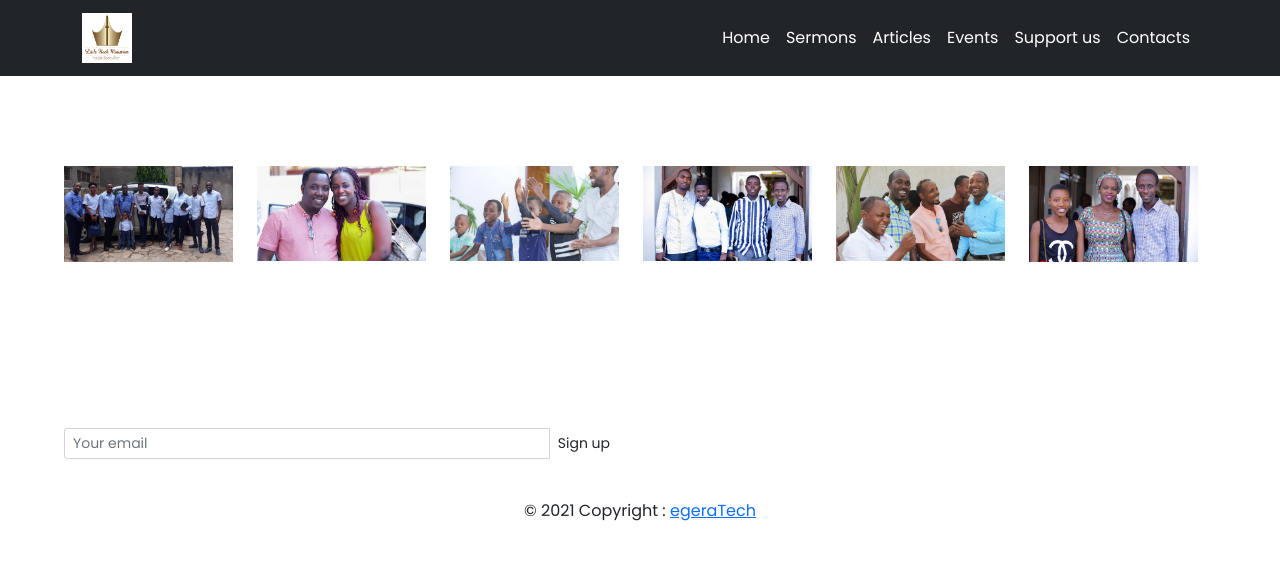
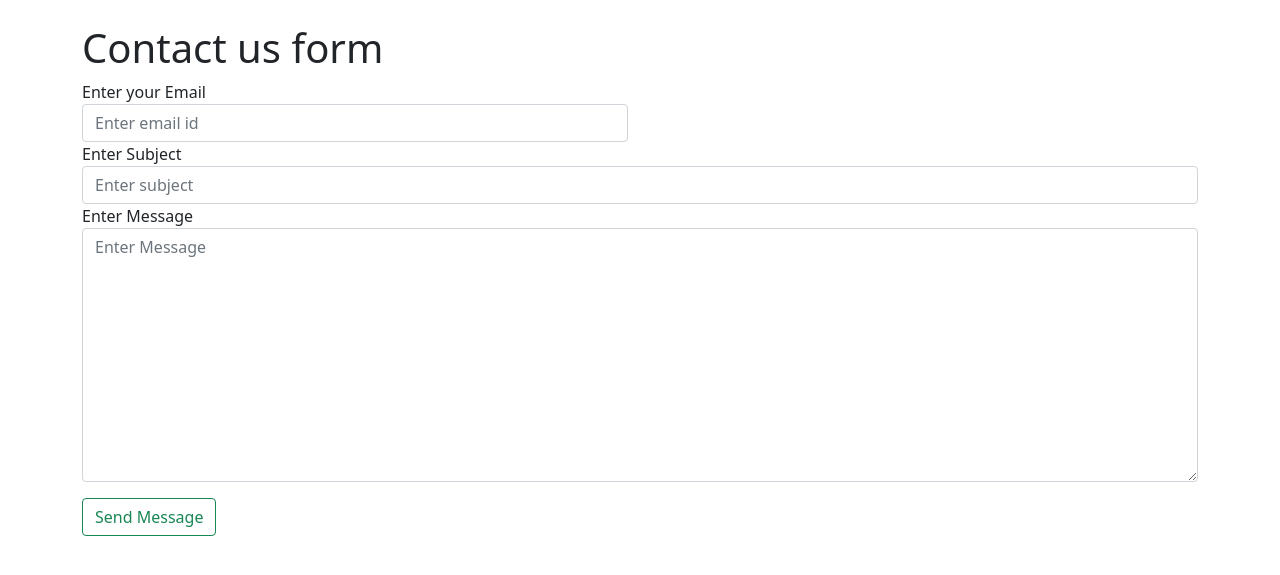
Before and after one commit to munyeshaka/littleFlockBurundi, a Django app: page /flock/events/ in a window 1280 px wide. Shown: the top 575 px of the page. Run offline with Django 4.2, Linux system fonts and the light colour scheme; data comes from the database, SQL or seed files in the repository; some libraries are stand-ins or nearby versions.

Commit message:
email final

```diff
--- /dev/null
+++ b/flock/forms.py
@@ -0,0 +1,6 @@
+from django import forms
+
+class ContactMeForm(forms.Form):
+    emailid = forms.EmailField(widget=forms.TextInput(attrs={'class':'form-control', 'placeholder':'Enter email id'}), required=True)
+    subject = forms.CharField(widget=forms.TextInput(attrs={'class':'form-control', 'placeholder':'Enter subject'}), required=True)
+    message = forms.CharField(widget=forms.Textarea(attrs={'class':'form-control', 'placeholder':'Enter Message'}), required=True)
--- /dev/null
+++ b/flock/templates/flock/events.html
@@ -0,0 +1,53 @@
+<!DOCTYPE html>
+<html lang="en">
+    <head>
+        <meta charset="UTF-8">
+        <meta http-equiv="X-UA-Compatible" content="IE=edge">
+        <meta name="viewport" content="width=device-width, initial-scale=1.0">
+        <title>Document</title>
+        <link href="https://cdn.jsdelivr.net/npm/bootstrap@5.0.0-beta3/dist/css/bootstrap.min.css" rel="stylesheet"
+            integrity="sha384-eOJMYsd53ii+scO/bJGFsiCZc+5NDVN2yr8+0RDqr0Ql0h+rP48ckxlpbzKgwra6" crossorigin="anonymous">
+        <style>
+            .marg {
+                margin: 20%;
+            }
+        </style>
+    </head>
+    <body>
+        <dev class="marg">
+            <form class="form-contact contact_form container" action="{% url 'flock:events' %}" method="post" id="contactForm"
+                novalidate="novalidate">
+                <h1>Contact us form</h1>
+                {% csrf_token %}
+                <div class="row">
+
+                    <div class="col-6">
+                        <div class="form-group">
+                            <label for="email">Enter your Email</label>
+                            {{ form.emailid }}
+                        </div>
+                    </div>
+
+                    <div class="col-12">
+                        <div class="form-group">
+                            <label for="subject">Enter Subject</label>
+                            {{form.subject}}
+                        </div>
+                    </div>
+                    <div class="col-12">
+                        <div class="form-group">
+                            <label for="Message">Enter Message</label>
+                            {{form.message}}
+                        </div>
+                    </div>
+                </div>
+                <div class="form-group mt-lg-3">
+                    <button type="submit" class="btn btn-outline-success">Send Message</button>
+                </div>
+            </form>
+        </dev>
+        <script src="https://cdn.jsdelivr.net/npm/bootstrap@5.0.0-beta3/dist/js/bootstrap.bundle.min.js"
+            integrity="sha384-JEW9xMcG8R+pH31jmWH6WWP0WintQrMb4s7ZOdauHnUtxwoG2vI5DkLtS3qm9Ekf"
+            crossorigin="anonymous"></script>
+    </body>
+</html>
--- a/flock/urls.py
+++ b/flock/urls.py
@@ -1,5 +1,5 @@
-#from django.urls import path, re_path
-#from django.conf.urls import url
+
+
 from django.urls import re_path
 
 from .import views
@@ -10,6 +10,7 @@
     re_path(r'^$', views.home, name='home'),
 
     re_path(r'contacts/', views.contacts, name='contacts'),
+    re_path(r'flock/events/', views.sendMail, name='events'),
 
     re_path(r'sermons/', views.sermon_list, name='sermons'),
     re_path(r'^(?P<slug>[\w-]+)/$', views.sermon_detail, name='sermon_detail'),
@@ -17,8 +18,10 @@
     re_path(r'flock/articles/', views.article_list, name='articles'),
     re_path(r'flock/(?P<slug>[\w-]+)/$', views.article_detail, name='article_detail'),
 
-    re_path(r'events/', views.sermon_list, name='events'),
+    re_path(r'flock/events/', views.sendMail, name='events'),
 
     re_path(r'support_us/', views.sermon_list, name='support_us'),
 
+
+
 ]
--- a/flock/views.py
+++ b/flock/views.py
@@ -1,5 +1,12 @@
 from django.shortcuts import render
 from .models import *
+
+from django.shortcuts import render
+from .forms import ContactMeForm
+from django.core.mail import send_mail, BadHeaderError
+from django.http import HttpResponse
+from django.contrib import messages
+
 
 def home(request):
     sermons = Sermon.objects.all().order_by('-date')[:3] #sermons variable receives data from db    ### ...(-date)[:3] _last 3 sermon
@@ -7,9 +14,11 @@
     videos = Video.objects.all().order_by('-date')[:2]
     return render(request,'flock/home.html', {'sermons':sermons, 'articles':articles, 'videos':videos}) #this flock is namespace help to differenciate with other home.html of other app's templates : is the fold inside of templates of the app #'sermons' receives sermons variable and it will be used in templates
 
+
 def sermon_list(request):
     sermons = Sermon.objects.all().order_by('-date') #sermons variable receives data from db
     return render(request, 'flock/sermon_list.html', {'sermons':sermons}) #'sermons' receives sermons variable and it will be used in templates
+
 
 def sermon_detail(request, slug):
     # #return HttpResponse(slug)
@@ -20,9 +29,11 @@
         sermon = None
     return render(request, 'flock/sermon_detail.html', {'sermon':sermon})
 
+
 def article_list(request):
     articles = Article.objects.all().order_by('-date') #articles variable receives data from db
     return render(request, 'flock/article_list.html', {'articles':articles}) #'articles' receives articles variable and it will be used in templates
+
 
 def article_detail(request, slug):
     try:
@@ -31,6 +42,32 @@
         article = None
     return render(request, 'flock/article_detail.html', {'article':article})
 
+
 def contacts(request):
     sermons = Sermon.objects.all().order_by('-date') #sermons variable receives data from db
     return render(request, 'flock/contacts.html', {'sermons':sermons})
+
+
+def sendMail(request):
+    form = ContactMeForm()
+    if request.method == 'POST':
+        form = ContactMeForm(request.POST)
+        if form.is_valid():
+            # form.save()
+            # send_mail(subject, message[fname, lname, email, phonenumber, subject, message], sedner, recipient)
+            subject = "Message from Little Flock Websibe"
+            body = {
+                'email': form.cleaned_data['emailid'],
+                'subject': form.cleaned_data['subject'],
+                'message': form.cleaned_data['message'],
+            }
+            message = '\n\n'.join(body.values())
+            sender = form.cleaned_data['emailid']  #message from
+            recipient = ['aimablemunyeshaka30@gmail.com'] # message to
+            try:
+                send_mail(subject, message, sender, recipient, fail_silently=True)
+            except BadHeaderError:
+                return HttpResponse("Invalid header found.")
+            messages.success(request, "Your message has been submited successfully")
+
+    return render(request, "flock/events.html", {'form':form})
```
Also changed, not shown: flock/models.py (+7 -0 lines), flock/templates/flock/contacts.html (+42 -1 lines), flock/templates/flock/test.html (added, +8 -0 lines), littleFlockBurundi/settings.py (+16 -1 lines).
